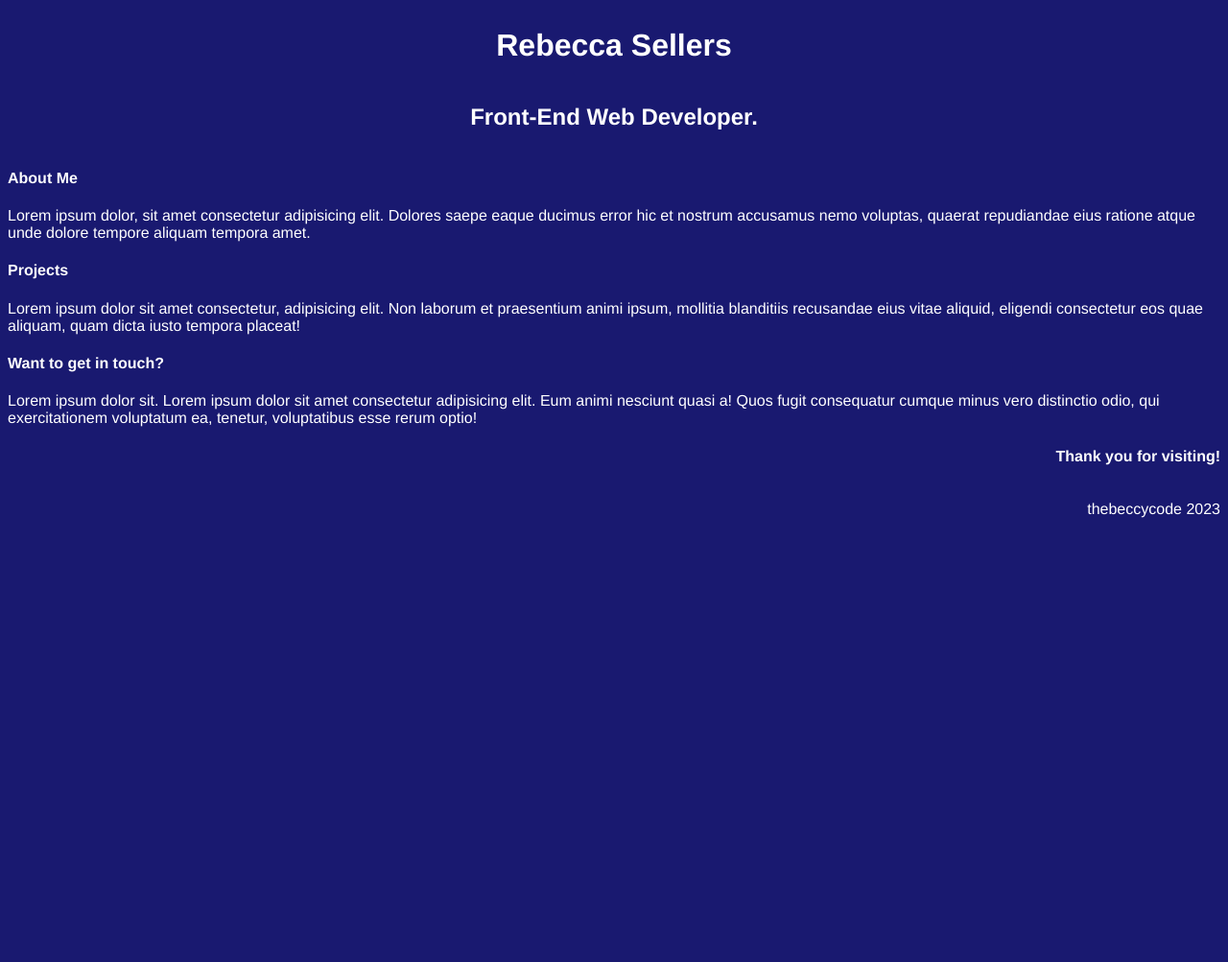
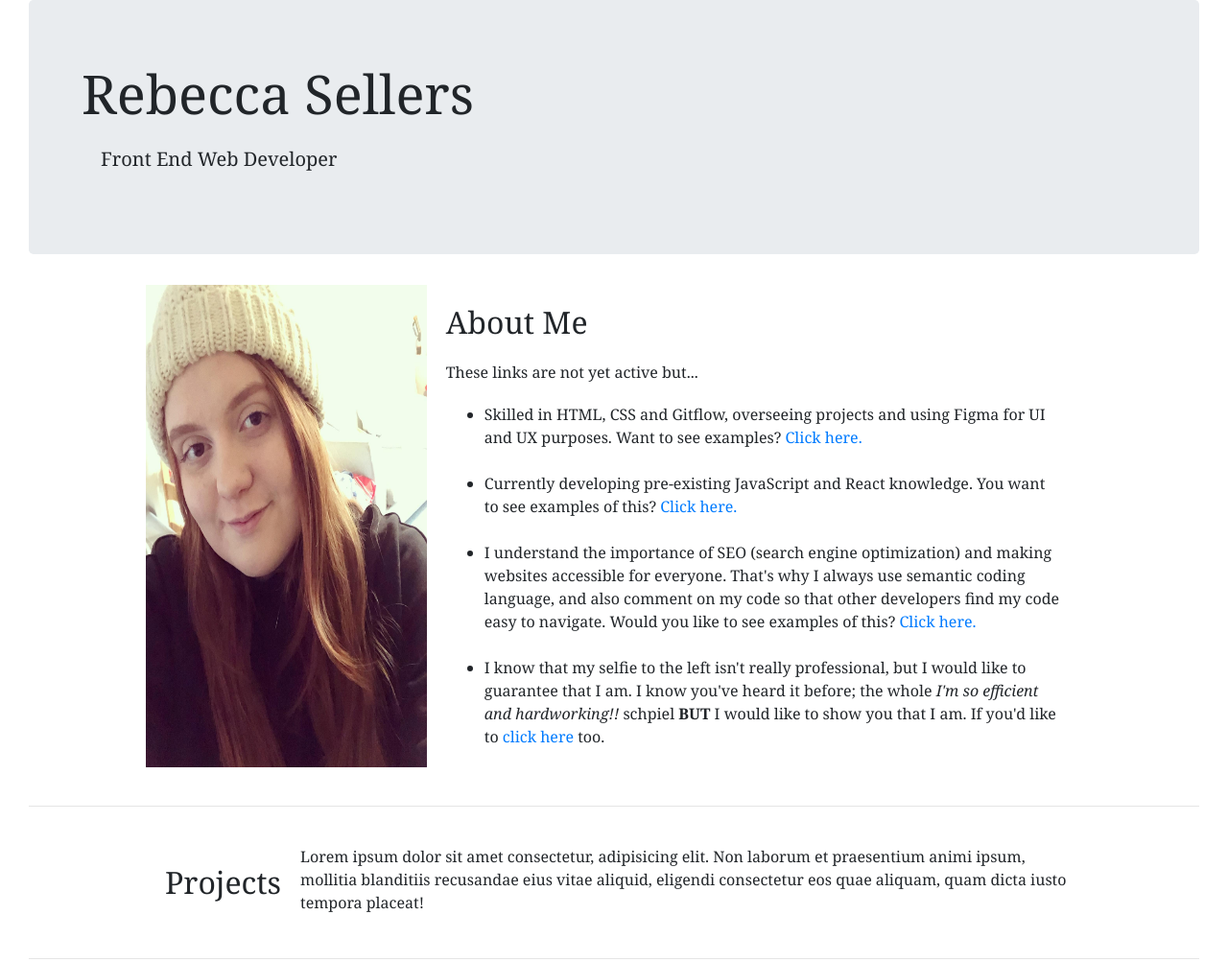
Before and after one commit to thebeccycode/thebeccycode.github.io, a plain HTML site: page index.html in a window 1280 px wide. Shown: the top 1003 px of the page at 96% size. Before the commit the page ends 800 px from the top, so only its background shows below. Drawn offline with nearby package versions, Linux system fonts and the light colour scheme.

Commit message:
started inserting bootstrap and editing the css and content

```diff
--- a/assets/style.css
+++ b/assets/style.css
@@ -1,13 +1,11 @@
 body {
-    background-color: midnightblue;
-    color: white;
-    font-family: 'Franklin Gothic Medium', 'Arial Narrow';
+    font-family: Cambria, Cochin, Georgia, Times, 'Times New Roman', serif;
+    margin-left: 30px;
+    margin-right: 30px;
 }
 
 header {
-    display: flex;
-    flex-direction: column;
-    align-items: center;
+    background-color: midnightblue!;
 }
 
 footer {
@@ -15,3 +13,23 @@ footer {
     flex-direction: column;
     align-items: end;
 }
+
+#bio-container, #project-container, #contact-container{
+    display: flex;
+    flex-direction: row;
+    width: 80%;
+    margin-left: 10%;
+
+}
+
+h4{
+    font-size: 32px;
+}
+
+#bio-container ul{
+    margin: 20px;
+}
+
+h4, p{
+    margin: 20px;
+}
--- a/index.html
+++ b/index.html
@@ -1,39 +1,102 @@
 <!DOCTYPE html>
 <html lang="en">
+
 <head>
     <meta charset="UTF-8">
     <meta http-equiv="X-UA-Compatible" content="IE=edge">
     <meta name="viewport" content="width=device-width, initial-scale=1.0">
+    <link rel="stylesheet" href="https://cdn.jsdelivr.net/npm/bootstrap@4.6.2/dist/css/bootstrap.min.css"
+        integrity="sha384-xOolHFLEh07PJGoPkLv1IbcEPTNtaed2xpHsD9ESMhqIYd0nLMwNLD69Npy4HI+N" crossorigin="anonymous">
     <link rel="stylesheet" href="./assets/style.css">
     <title>Rebecca Sellers Portfolio</title>
 </head>
+
 <body>
     <header id="header">
-        <h1>Rebecca Sellers</h1>
-        <h2>Front-End Web Developer.</h2>
+        <div class="jumbotron">
+            <div class="container">
+                <h1 class="display-4">Rebecca Sellers</h1>
+                <p class="lead">Front End Web Developer</p>
+            </div>
+        </div>
     </header>
 
     <main id="bio-container">
-        <h4>About Me</h4>
-        Lorem ipsum dolor, sit amet consectetur adipisicing elit. Dolores saepe eaque ducimus error hic et nostrum accusamus nemo voluptas, quaerat repudiandae eius ratione atque unde dolore tempore aliquam tempora amet.
+        <!--description-->
+        <img src="./images/image 3.jpg" alt="selfie" width="30%">
+        <div id="bio">
+            <h4>About Me</h4>
+            <p>These links are not yet active but...</p>
+            <ul>
+                <li>
+                    Skilled in HTML, CSS and Gitflow, overseeing projects and using Figma for UI and UX purposes. Want
+                    to see examples?
+                    <a href="">Click here.</a>
+                </li>
+
+                <br>
+
+                <li>
+                    Currently developing pre-existing JavaScript and React knowledge. You want to see examples of this?
+                    <a href="">Click here.</a>
+                </li>
+
+                <br>
+                <li>
+                    I understand the importance of SEO (search engine optimization) and making websites accessible for everyone. That's why I always use semantic coding language, and also comment on my code so that other developers find my code easy to navigate. Would you like to see examples of this?
+                    <a href="">Click here.</a>
+
+                    <br><br>
+
+                    <li>
+                        I know that my selfie to the left isn't really professional, but I would like to guarantee that I am. I know you've heard it before; the whole <em>I'm so efficient and hardworking!!</em> schpiel <strong>BUT</strong> I would like to show you that I am. If you'd like to
+                        <a href="">click here</a>
+                        too.
+                    </li>
+
+                </li>
+
+            </ul>
+        </div>
     </main>
+
+    <br>
+    <hr>
+    <br>
 
     <article id="project-container">
         <h4>Projects</h4>
-        Lorem ipsum dolor sit amet consectetur, adipisicing elit. Non laborum et praesentium animi ipsum, mollitia blanditiis recusandae eius vitae aliquid, eligendi consectetur eos quae aliquam, quam dicta iusto tempora placeat!
+        Lorem ipsum dolor sit amet consectetur, adipisicing elit. Non laborum et praesentium animi ipsum, mollitia
+        blanditiis recusandae eius vitae aliquid, eligendi consectetur eos quae aliquam, quam dicta iusto tempora
+        placeat!
     </article>
+
+    <br>
+    <hr>
+    <br>
 
     <div id="contact-container">
         <h4>Want to get in touch?</h4>
         Lorem ipsum dolor sit.
-        Lorem ipsum dolor sit amet consectetur adipisicing elit. Eum animi nesciunt quasi a! Quos fugit consequatur cumque minus vero distinctio odio, qui exercitationem voluptatum ea, tenetur, voluptatibus esse rerum optio!
+        Lorem ipsum dolor sit amet consectetur adipisicing elit. Eum animi nesciunt quasi a! Quos fugit consequatur
+        cumque minus vero distinctio odio, qui exercitationem voluptatum ea, tenetur, voluptatibus esse rerum optio!
     </div>
+
+    <br>
+    <hr>
+    <br>
 
     <footer id="footer">
         <h4>Thank you for visiting!</h4>
         <p>thebeccycode 2023</p>
     </footer>
 
+    <script src="https://cdn.jsdelivr.net/npm/jquery@3.5.1/dist/jquery.slim.min.js"
+        integrity="sha384-DfXdz2htPH0lsSSs5nCTpuj/zy4C+OGpamoFVy38MVBnE+IbbVYUew+OrCXaRkfj"
+        crossorigin="anonymous"></script>
+    <script src="https://cdn.jsdelivr.net/npm/bootstrap@4.6.2/dist/js/bootstrap.bundle.min.js"
+        integrity="sha384-Fy6S3B9q64WdZWQUiU+q4/2Lc9npb8tCaSX9FK7E8HnRr0Jz8D6OP9dO5Vg3Q9ct"
+        crossorigin="anonymous"></script>
+</body>
 
-</body>
 </html>
```
Also changed, not shown: images/image 3.jpg (added).
